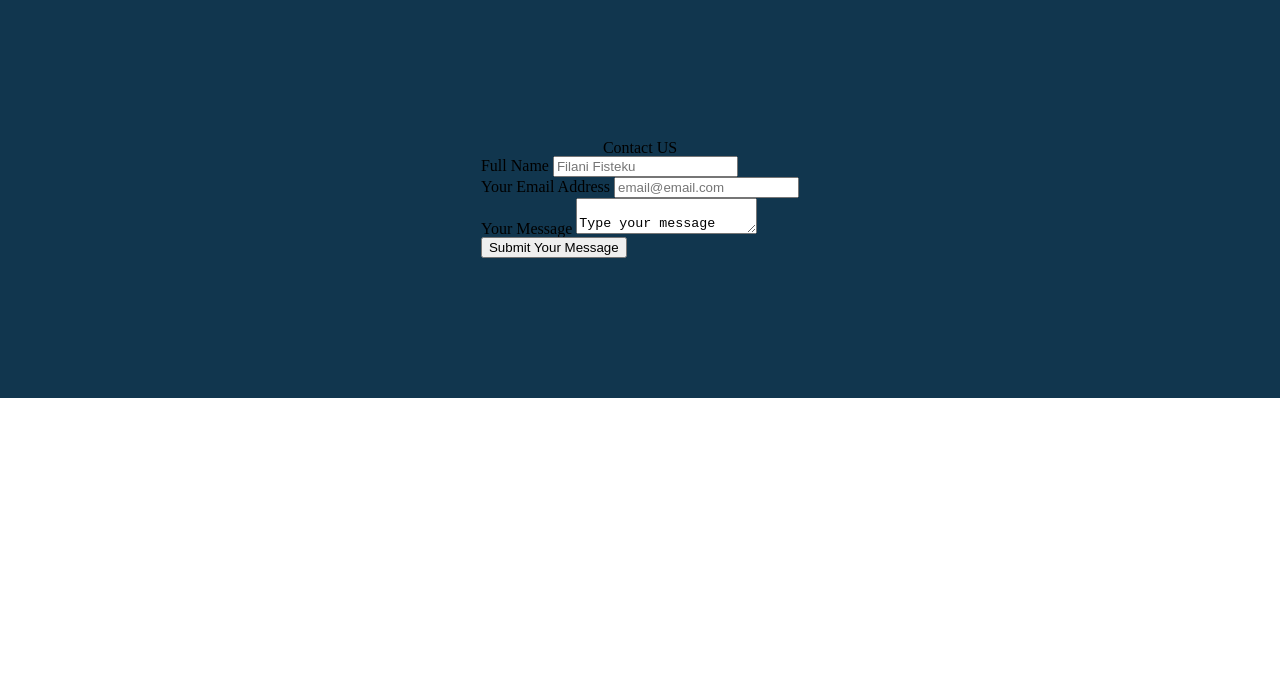
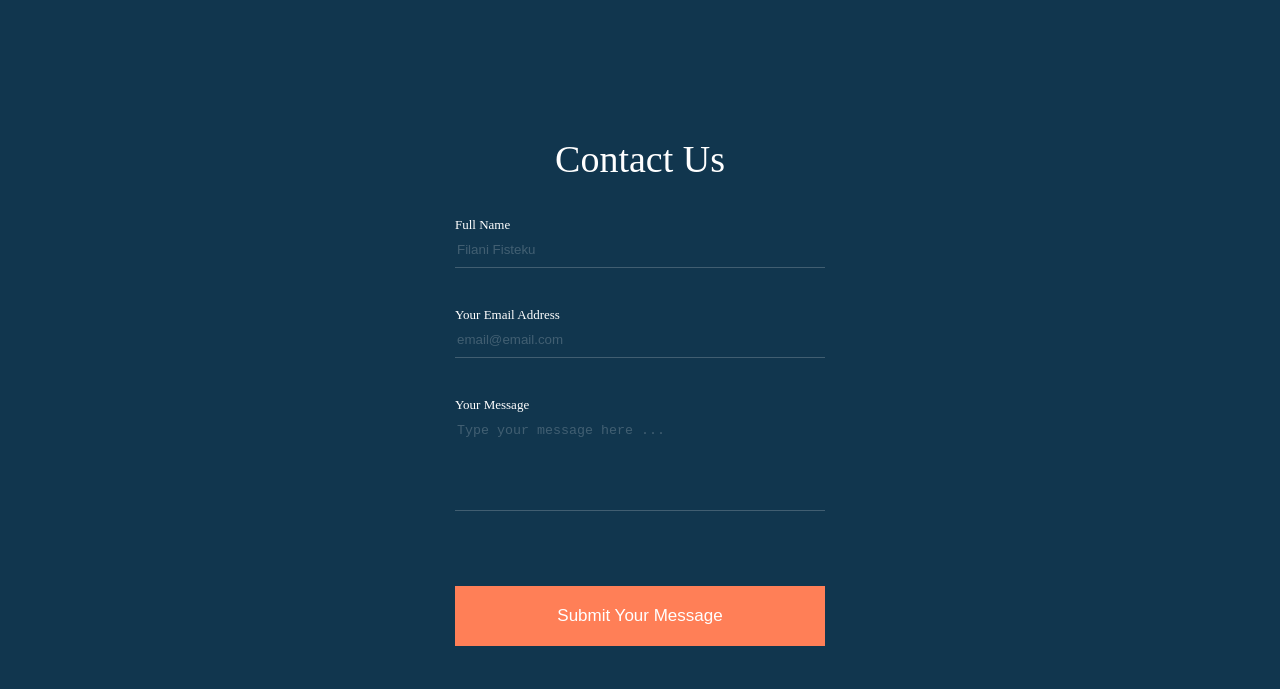
Before and after one commit to shpetimsedolli/contactform, a plain HTML site: page index.html in a window 1280 px wide. Drawn offline with Linux system fonts and the light colour scheme.

Commit message:
finished contact form with HTML AND CSS

```diff
--- a/index.html
+++ b/index.html
@@ -26,7 +26,7 @@
       <section class="block_section contact_form">
         <div class="container">
           <div class="form_wrapper">
-            <h1>Contact US</h1>
+            <h1>Contact Us</h1>
             <form>
               <div class="form_groups">
                 <label for="fullname" class="form__labels">Full Name</label>
@@ -50,12 +50,19 @@
               </div>
               <div class="form_groups">
                 <label for="message" class="form__labels">Your Message</label>
-                <textarea name="message" id="message" c>
-                  Type your message here...</textarea
-                >
+                <textarea
+                  name="message"
+                  id="message"
+                  placeholder="Type your message here ..."
+                  class="textarea__groups"
+                ></textarea>
               </div>
               <div class="form_groups">
-                <input type="submit" value="Submit Your Message" />
+                <input
+                  type="submit"
+                  class="submit__form"
+                  value="Submit Your Message"
+                />
               </div>
             </form>
           </div>
--- a/src/css/style.css
+++ b/src/css/style.css
@@ -18,3 +18,63 @@ body textarea input select option label {
   align-items: center;
   padding: 140px 0;
 }
+.form_wrapper h1 {
+  font-size: 38px;
+  color: #fff;
+  margin-bottom: 40px;
+}
+.contactform {
+  max-width: 370px;
+  width: 100%;
+}
+.form_groups {
+  display: flex;
+  flex-direction: column;
+  margin-bottom: 40px;
+  width: 100%;
+}
+.form__labels {
+  font-size: 13px;
+  color: #fff;
+  margin-bottom: 10px;
+}
+.form__inputs {
+  background-color: #11364e;
+  border: none;
+  border-bottom: 1px solid rgba(255, 255, 255, 0.2);
+  padding-bottom: 10px;
+  color: #fff;
+  outline: 0;
+}
+.form__inputs::placeholder {
+  color: #fff;
+  opacity: 0.2;
+}
+.textarea__groups {
+  background-color: #11364e;
+  border: none;
+  border-bottom: 1px solid rgba(255, 255, 255, 0.2);
+  color: #fff;
+  height: 90px;
+  resize: none;
+  outline: 0;
+}
+.textarea__groups::placeholder {
+  color: #fff;
+  opacity: 0.2;
+}
+.submit__form {
+  background-color: #ff7f57;
+  color: #fff;
+  font-size: 17px;
+  width: 370px;
+  height: 60px;
+  margin-top: 35px;
+  border: none;
+  outline: 0;
+}
+.submit__form:hover {
+  background-color: darkviolet;
+  color: #ffff;
+  cursor: pointer;
+}
```
